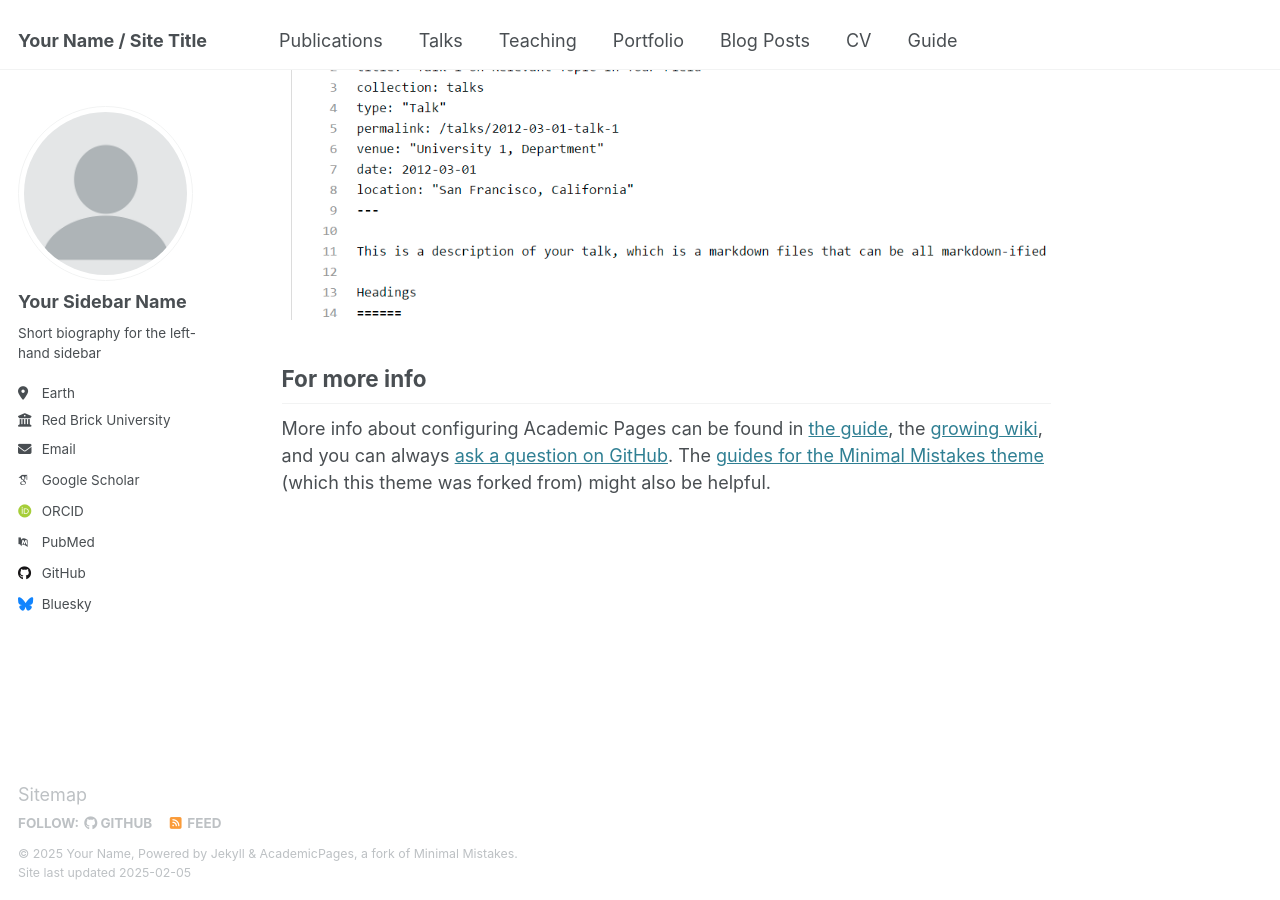
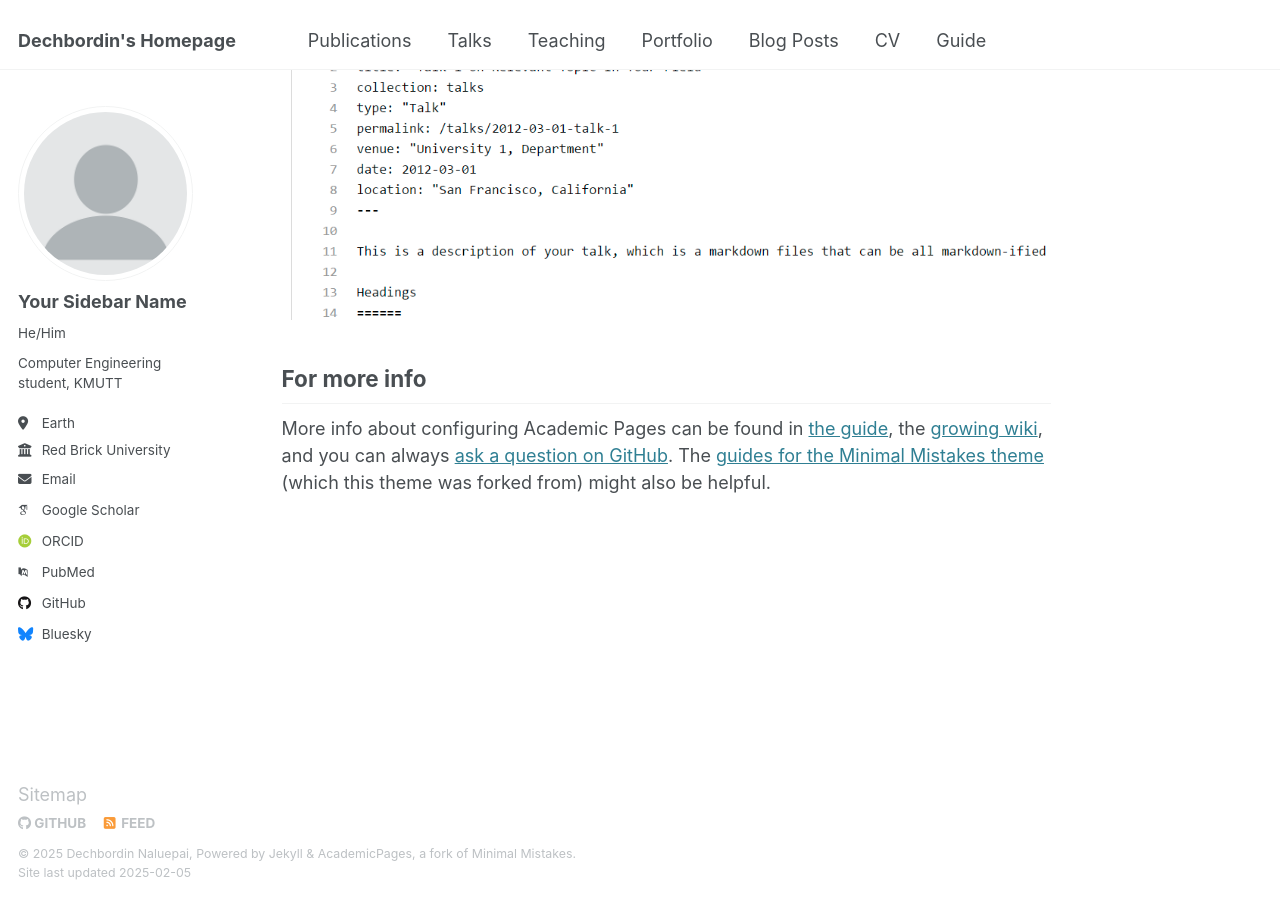
Before and after one commit to Galaxiiz7/Galaxiiz7.github.io, a Jekyll site: the page built from _pages/about.md, in a window 1280 px wide and 900 px high, scrolled down 2642 px. Built offline with Jekyll 4.4.1, drawn with Linux system fonts in a browser that asks for light colours; some web fonts are replaced.

Commit message:
Update _config.yml

```diff
--- a/_config.yml
+++ b/_config.yml
@@ -7,13 +7,13 @@
 # server process.
 
 # Basic Site Settings
-locale                   : "en-US"
+locale                   : "th-TH"
 site_theme               : "default"
-title                    : "Your Name / Site Title"
+title                    : "Dechbordin's Homepage"
 title_separator          : "-"
-name                     : &name "Your Name"
+name                     : &name "Dechbordin Naluepai"
 description              : &description "personal description"
-url                      : https://academicpages.github.io # the base hostname & protocol for your site e.g. "https://[your GitHub username].github.io"
+url                      : https://Galaxiiz7.github.io
 baseurl                  : "" # the subpath of your site, e.g. "/blog"
 repository               : "academicpages/academicpages.github.io"
 
@@ -24,8 +24,8 @@ author:
   # Biographic information
   avatar           : "profile.png"
   name             : "Your Sidebar Name"
-  pronouns         : # example: "she/her"
-  bio              : "Short biography for the left-hand sidebar"
+  pronouns         : "He/Him"
+  bio              : "Computer Engineering student, KMUTT"
   location         : "Earth"
   employer         : "Red Brick University"
   uri              : # URL
```
